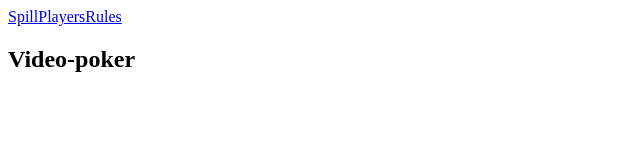
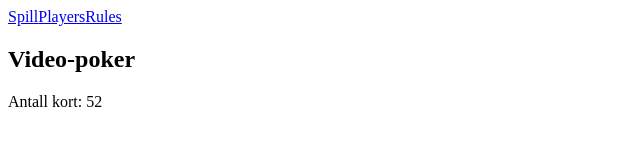
Before and after one commit to Hanole/video-poker, a React (Vite) app: page / in a window 1280 px wide. Shown: the top 161 px of the page, without its empty margins (0-640 px from the left). Built offline with nearby package versions, Linux system fonts and the light colour scheme.

Commit message:
lagt inn logikk for for-loop, for å få inn alle kortene. 4x13

```diff
--- a/src/pages/GamePage.tsx
+++ b/src/pages/GamePage.tsx
@@ -1,5 +1,13 @@
+import { createDeck } from "../utils/createDeck"
+
 export default function GamePage() {
+
+    const deck = createDeck();
+
     return (
-        <h2>Video-poker</h2>
+        <div>
+            <h2>Video-poker</h2>
+            <p>Antall kort: {deck.length}</p>
+        </div>
     )
 }
--- /dev/null
+++ b/src/utils/createDeck.ts
@@ -0,0 +1,31 @@
+import type { PlayingCard, Rank, Suit } from "../types/card.type";
+
+const suits: Suit[] = ["hearts", "diamonds", "clubs", "spades"];
+
+const ranks: Rank[] = [
+  "2",
+  "3",
+  "4",
+  "5",
+  "6",
+  "7",
+  "8",
+  "9",
+  "10",
+  "J",
+  "Q",
+  "K",
+  "A",
+];
+
+export function createDeck(): PlayingCard[] {
+    const deck: PlayingCard[] = [];
+
+    for (const suit of suits) {
+        for (const rank of ranks) {
+            deck.push({suit, rank});
+        }
+    }
+
+    return deck;
+}
```
